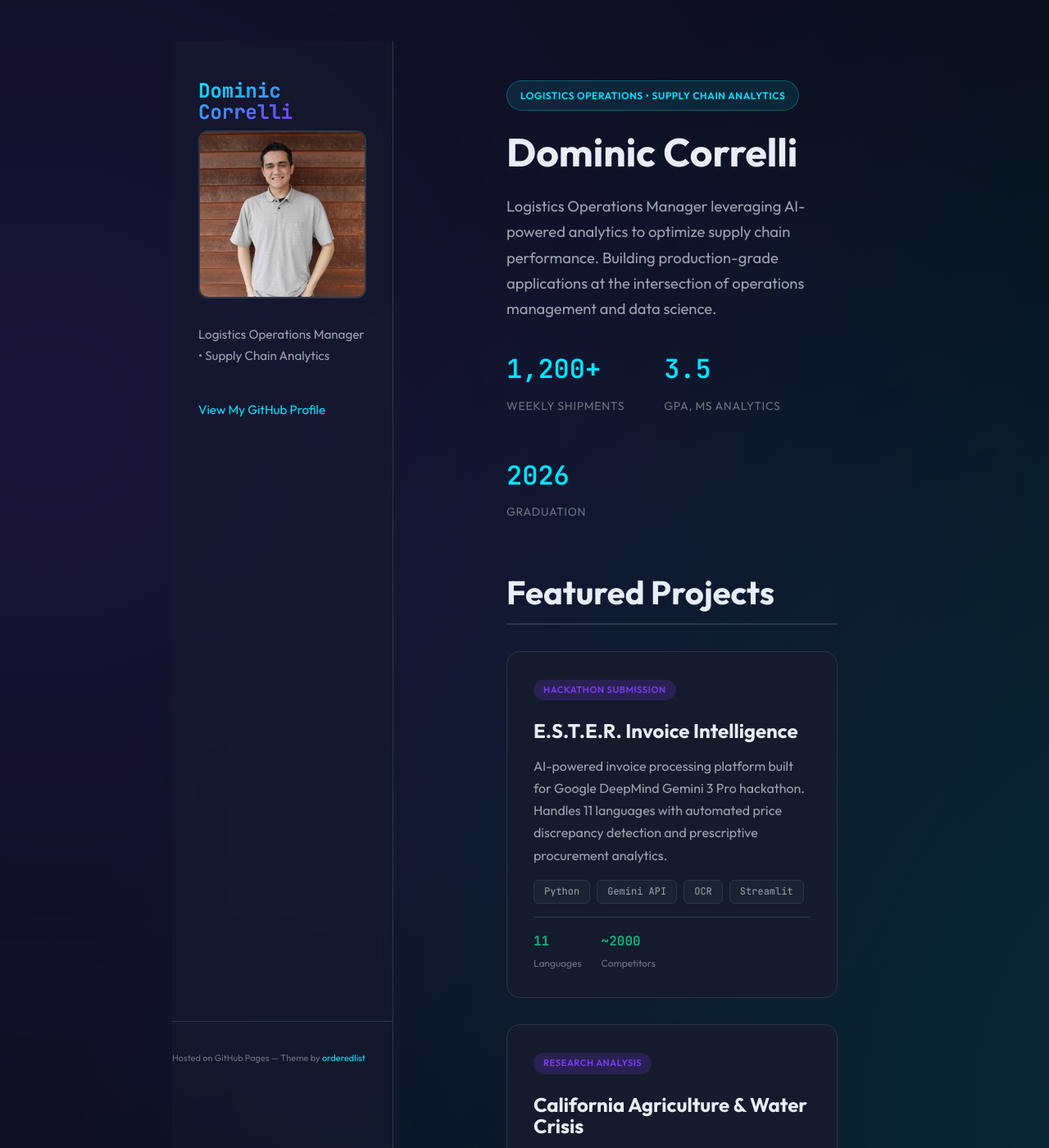
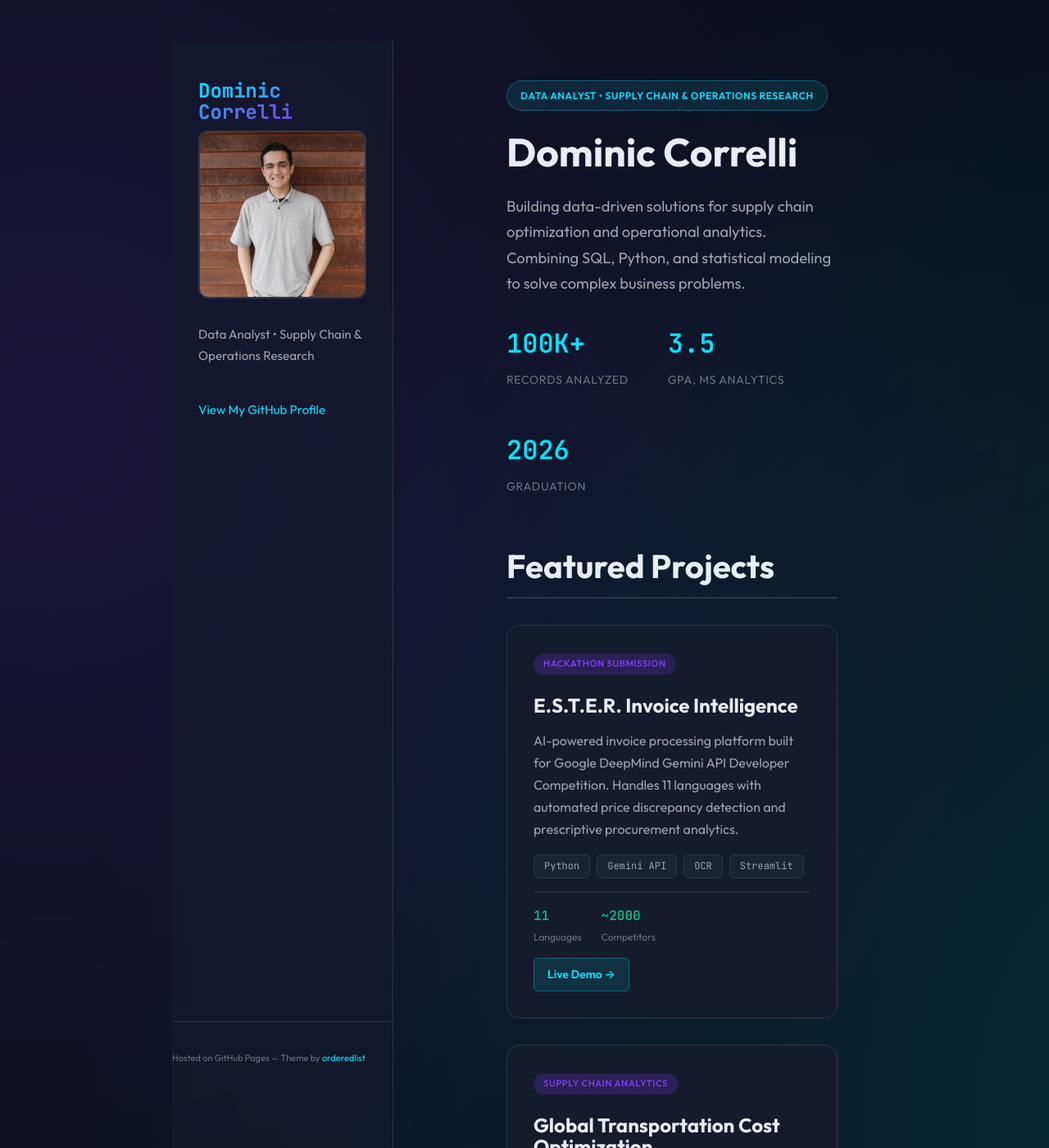
Before and after one commit to correllid03/correllid03.github.io, a Jekyll site: the page built from index.md, in a window 1280 px wide and 1400 px high. Shown: the whole window at 82% size. Built offline with Jekyll 4.4.1, drawn with Linux system fonts in a browser that asks for light colours; some of the changed text lies outside the part shown.

Commit message:
friendds

```diff
--- a/_config.yml
+++ b/_config.yml
@@ -1,6 +1,6 @@
 title: Dominic Correlli
 logo: /assets/img/logo.png
-description: Logistics Operations Manager • Supply Chain Analytics
+description: Data Analyst • Supply Chain & Operations Research
 show_downloads: false
 google_analytics:
 theme: jekyll-theme-minimal
--- a/assets/css/style.scss
+++ b/assets/css/style.scss
@@ -330,6 +330,42 @@ a:hover {
   color: var(--text-muted);
 }
 
+.project-links {
+  display: flex;
+  gap: 1rem;
+  margin-top: 1rem;
+}
+
+.project-link {
+  display: inline-flex;
+  align-items: center;
+  padding: 0.5rem 1rem;
+  background: rgba(0, 229, 255, 0.1);
+  border: 1px solid rgba(0, 229, 255, 0.3);
+  border-radius: 6px;
+  font-size: 0.875rem;
+  font-weight: 600;
+  color: var(--accent-primary) !important;
+  text-decoration: none !important;
+  transition: all 0.3s ease;
+}
+
+.project-link:hover {
+  background: rgba(0, 229, 255, 0.2);
+  border-color: var(--accent-primary);
+  transform: translateY(-2px);
+}
+
+.project-card h3 a {
+  color: var(--text-primary) !important;
+  text-decoration: none !important;
+  transition: color 0.3s ease;
+}
+
+.project-card h3 a:hover {
+  color: var(--accent-primary) !important;
+}
+
 /* Skills Grid */
 .skills-grid {
   display: grid;
--- a/index.md
+++ b/index.md
@@ -3,17 +3,17 @@ layout: default
 ---
 
 <div class="hero-section">
-  <div class="hero-label">LOGISTICS OPERATIONS • SUPPLY CHAIN ANALYTICS</div>
+  <div class="hero-label">DATA ANALYST • SUPPLY CHAIN & OPERATIONS RESEARCH</div>
   <h1 class="hero-title">Dominic Correlli</h1>
   <p class="hero-description">
-    Logistics Operations Manager leveraging AI-powered analytics to optimize supply chain performance.
-    Building production-grade applications at the intersection of operations management and data science.
+    Building data-driven solutions for supply chain optimization and operational analytics.
+    Combining SQL, Python, and statistical modeling to solve complex business problems.
   </p>
 
   <div class="hero-stats">
     <div class="stat-item">
-      <div class="stat-value">1,200+</div>
-      <div class="stat-label">Weekly Shipments</div>
+      <div class="stat-value">100K+</div>
+      <div class="stat-label">Records Analyzed</div>
     </div>
     <div class="stat-item">
       <div class="stat-value">3.5</div>
@@ -31,8 +31,8 @@ layout: default
 <div class="projects-grid">
   <div class="project-card">
     <span class="project-label">HACKATHON SUBMISSION</span>
-    <h3>E.S.T.E.R. Invoice Intelligence</h3>
-    <p>AI-powered invoice processing platform built for Google DeepMind Gemini 3 Pro hackathon. Handles 11 languages with automated price discrepancy detection and prescriptive procurement analytics.</p>
+    <h3><a href="https://aistudio.google.com/app/prompts?state=%7B%22ids%22:%5B%2210Ilr0ZjTGTSeEU5f54OON0zdIhpIH1WO%22%5D,%22action%22:%22open%22,%22userId%22:%22102934307143670763064%22,%22resourceKeys%22:%7B%7D%7D&usp=sharing" target="_blank">E.S.T.E.R. Invoice Intelligence</a></h3>
+    <p>AI-powered invoice processing platform built for Google DeepMind Gemini API Developer Competition. Handles 11 languages with automated price discrepancy detection and prescriptive procurement analytics.</p>
     <div class="tech-tags">
       <span class="tech-tag">Python</span>
       <span class="tech-tag">Gemini API</span>
@@ -49,37 +49,34 @@ layout: default
         <div class="metric-label">Competitors</div>
       </div>
     </div>
-  </div>
-
-  <div class="project-card">
-    <span class="project-label">RESEARCH ANALYSIS</span>
-    <h3>California Agriculture & Water Crisis</h3>
-    <p>County-level analysis of drought impacts on agricultural production (2015-2023). Examined capital-constrained decision frameworks for crop switching during severe droughts.</p>
-    <div class="tech-tags">
-      <span class="tech-tag">SQL</span>
-      <span class="tech-tag">Python</span>
-      <span class="tech-tag">Power BI</span>
-      <span class="tech-tag">Statistical Analysis</span>
-    </div>
-    <div class="project-metrics">
-      <div class="metric">
-        <div class="metric-value">$10.8B</div>
-        <div class="metric-label">Capital at Risk</div>
-      </div>
-      <div class="metric">
-        <div class="metric-value">58</div>
-        <div class="metric-label">Counties</div>
-      </div>
+    <div class="project-links">
+      <a href="https://aistudio.google.com/app/prompts?state=%7B%22ids%22:%5B%2210Ilr0ZjTGTSeEU5f54OON0zdIhpIH1WO%22%5D,%22action%22:%22open%22,%22userId%22:%22102934307143670763064%22,%22resourceKeys%22:%7B%7D%7D&usp=sharing" target="_blank" class="project-link">Live Demo →</a>
     </div>
   </div>
 
   <div class="project-card">
-    <span class="project-label">SUPPLY CHAIN ANALYSIS</span>
-    <h3>Devon Energy Supply Chain Framework</h3>
-    <p>Comprehensive analysis applying traditional supply chain concepts to upstream energy sector. Reframed regulatory compliance within supply chain management frameworks.</p>
+    <span class="project-label">SUPPLY CHAIN ANALYTICS</span>
+    <h3><a href="https://github.com/correllid03/OM621Assignments" target="_blank">Global Transportation Cost Optimization</a></h3>
+    <p>Analyzed 100K+ shipment records across three continents to identify $180M+ in potential savings. Built Power BI dashboards and predictive models for strategic routing decisions.</p>
     <div class="tech-tags">
-      <span class="tech-tag">Operations Research</span>
-      <span class="tech-tag">Strategic Analysis</span>
+      <span class="tech-tag">Python</span>
+      <span class="tech-tag">SQL</span>
+      <span class="tech-tag">Power BI</span>
+      <span class="tech-tag">Pandas</span>
+    </div>
+    <div class="project-metrics">
+      <div class="metric">
+        <div class="metric-value">$1.1B</div>
+        <div class="metric-label">Annual Spend</div>
+      </div>
+      <div class="metric">
+        <div class="metric-value">40-50%</div>
+        <div class="metric-label">Cost Variance</div>
+      </div>
+    </div>
+    <div class="project-links">
+      <a href="https://github.com/correllid03/OM621Assignments" target="_blank" class="project-link">View Repository →</a>
+      <a href="/om621/" class="project-link">Full Analysis →</a>
     </div>
   </div>
 </div>
@@ -134,21 +131,6 @@ layout: default
   <div class="experience-card">
     <div class="experience-header">
       <div>
-        <div class="experience-title">Logistics Operations Manager</div>
-        <div class="experience-company">Gear Hugger</div>
-      </div>
-      <div class="experience-period">Jun 2023 - Present</div>
-    </div>
-    <p class="experience-description">
-      Manage 1,200+ weekly shipments of eco-friendly products across multi-channel distribution.
-      Ensure inventory integrity and optimize FBA operations. Developed transportation cost analysis
-      frameworks integrating global distribution center data.
-    </p>
-  </div>
-
-  <div class="experience-card">
-    <div class="experience-header">
-      <div>
         <div class="experience-title">MS in Supply Chain Analytics</div>
         <div class="experience-company">California State University San Marcos</div>
       </div>
@@ -156,8 +138,23 @@ layout: default
     </div>
     <p class="experience-description">
       Advanced coursework in operations research, statistical modeling, inventory management,
-      and transportation optimization. Strong performance across quantitative analysis and
-      supply chain strategy courses.
+      and transportation optimization. Developed production-grade analytical applications and
+      completed projects analyzing 100K+ records for cost optimization and forecasting.
+    </p>
+  </div>
+
+  <div class="experience-card">
+    <div class="experience-header">
+      <div>
+        <div class="experience-title">Shipping Operations</div>
+        <div class="experience-company">Gear Hugger</div>
+      </div>
+      <div class="experience-period">Jun 2023 - Present</div>
+    </div>
+    <p class="experience-description">
+      Manage multi-channel distribution operations and FBA inventory for eco-friendly product line.
+      Developed transportation cost analysis frameworks and data collection systems supporting
+      academic research in supply chain optimization.
     </p>
   </div>
 
```
